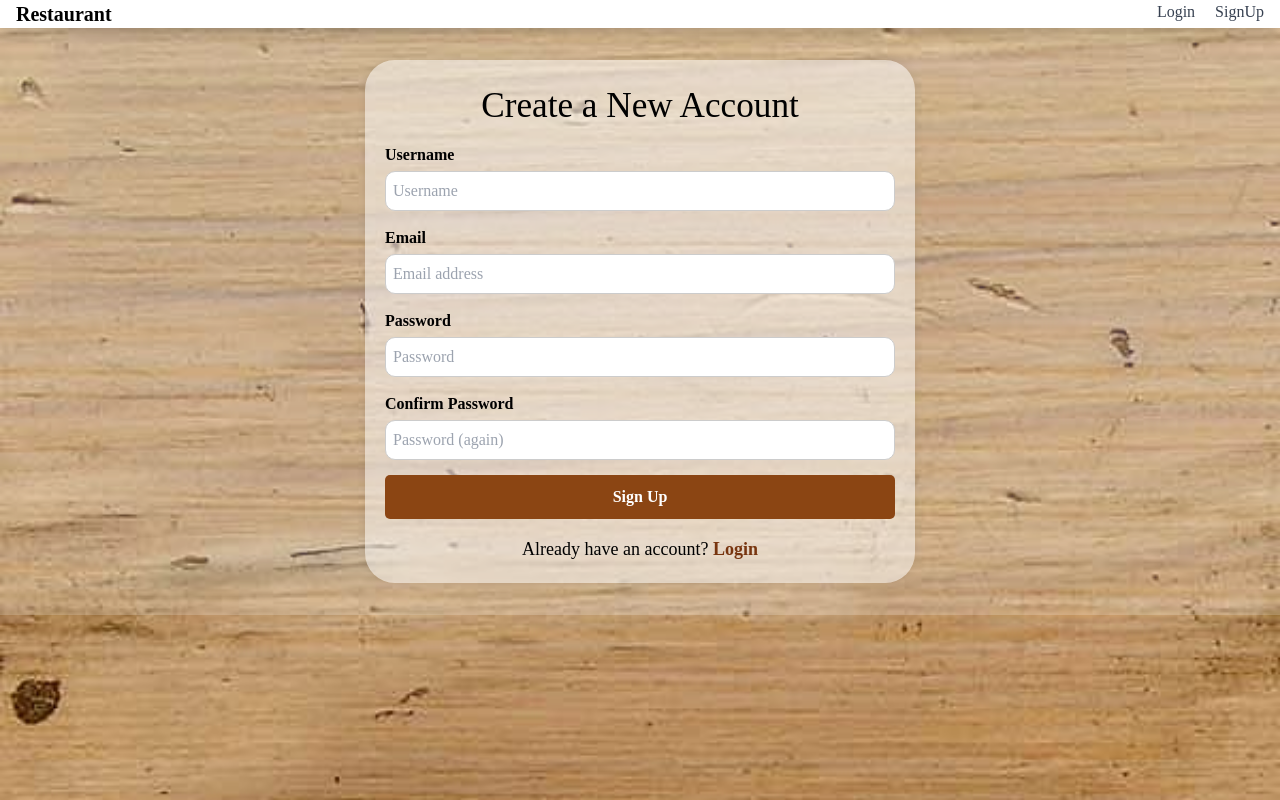
After one commit to sksmagr23/restaurant-service, a Django app: template restaurant_service/users/templates/account/signup.html in a window 1280 px wide. The commit adds this page. Run offline with Django 5.2, Linux system fonts and the light colour scheme; the template is opened without the code that fills it: values that come from a table or form of the project are taken from there, others are empty; some libraries are stand-ins or nearby versions.

Commit message:
added user authentication

```diff
--- /dev/null
+++ b/restaurant_service/users/forms.py
@@ -0,0 +1,13 @@
+from django import forms
+from allauth.account.forms import SignupForm
+
+class CustomSignupForm(SignupForm):
+    def _init_(self, *args, **kwargs):
+        super()._init_(*args, **kwargs)
+        for field in self.fields.values():
+            field.widget.attrs['class'] = 'form-control'
+            field.help_text = ''
+
+    def save(self, request):
+        user = super().save(request)
+        return user
--- /dev/null
+++ b/restaurant_service/users/templates/account/signup.html
@@ -0,0 +1,29 @@
+{% extends "users/base.html" %}
+{% block title %}Sign Up{% endblock %}
+{% block content %}
+<div class="form-container">
+    <h2 class="form-title">Create a New Account</h2>
+    <form method="post" action="{% url 'account_signup' %}">
+        {% csrf_token %}
+        {{ form.non_field_errors }}
+        <div class="form-field">
+            <label for="id_username">Username</label>
+            {{ form.username }}
+        </div>
+        <div class="form-field">
+            <label for="id_email">Email</label>
+            {{ form.email }}
+        </div>
+        <div class="form-field">
+            <label for="id_password1">Password</label>
+            {{ form.password1 }}
+        </div>
+        <div class="form-field">
+            <label for="id_password2">Confirm Password</label>
+            {{ form.password2 }}
+        </div>
+        <button type="submit" class="form-button">Sign Up</button>
+    </form>
+    <p class="text-center text-lg mt-4">Already have an account? <a href="{% url 'account_login' %}" class="text-amber-900 hover:text-red-600 font-bold">Login</a></p>
+</div>
+{% endblock %}
--- a/restaurant_service/users/templates/users/base.html
+++ b/restaurant_service/users/templates/users/base.html
@@ -1,3 +1,4 @@
+{% load static %}
 <!DOCTYPE html>
 <html lang="en">
 <head>
@@ -5,8 +6,76 @@
     <meta name="viewport" content="width=device-width, initial-scale=1.0">
     <title>{% block title %}Restaurant Service{% endblock %}</title>
     <script src="https://cdn.tailwindcss.com"></script>
+    <style>
+        body{
+            font-family: 'Times New Roman', Times, serif;
+        }
+
+        .bg-cover {
+            background-image: url('{% static "users/images/background.jpeg" %}');
+            background-size: cover;
+            background-position: center;
+        }
+        .bg-overlay::before {
+            content: '';
+            position: absolute;
+            top: 0;
+            left: 0;
+            width: 100%;
+            height: 100%;
+            background: rgba(255, 255, 255, 0.2);
+            z-index: -1;
+        }
+        .form-container {
+            max-width: 550px;
+            margin: auto;
+            background: rgba(255, 255, 255, 0.5);
+            padding: 20px;
+            border-radius: 30px;
+            box-shadow: 0 0 10px rgba(0, 0, 0, 0.1);
+        }
+        .form-title {
+            font-size: 2.2em;
+            margin-bottom: 10px;
+            text-align: center;
+        }
+        .form-field {
+            margin-bottom: 15px;
+        }
+        .form-field label {
+            display: block;
+            font-weight: bold;
+            margin-bottom: 4px;
+        }
+        .form-field input {
+            width: 100%;
+            padding: 7px;
+            border: 1px solid #ccc;
+            border-radius: 10px;
+        }
+        .form-button {
+            display: block;
+            width: 100%;
+            padding: 10px;
+            background-color: #8B4513;
+            color: white;
+            font-size: 1em;
+            font-weight: bold;
+            border: none;
+            border-radius: 5px;
+            cursor: pointer;
+        }
+        .form-button:hover {
+            background-color: #8B0000;
+        }
+        .errorlist {
+            color: red;
+            list-style-type: none;
+            padding-left: 0;
+        }
+    </style>
 </head>
-<body class="bg-gray-100">
+<body class="bg-cover bg-overlay relative">
     <nav class="bg-white shadow-lg">
         <div class="container mx-auto px-4">
             <div class="flex justify-between">
@@ -16,7 +85,7 @@
                         <a href="{% url 'account_logout' %}" class="text-gray-700">Logout</a>
                     {% else %}
                         <a href="{% url 'account_login' %}" class="text-gray-700">Login</a>
-                        <a href="{% url 'account_signup' %}" class="ml-4 text-gray-700">Signup</a>
+                        <a href="{% url 'account_signup' %}" class="ml-4 text-gray-700">SignUp</a>
                     {% endif %}
                 </div>
             </div>
```
Also changed, not shown: restaurant_service/restaurant_service/settings.py (+8 -3 lines), restaurant_service/users/templates/account/login.html (added, +20 -0 lines), restaurant_service/users/templates/account/logout.html (added, +14 -0 lines), restaurant_service/users/static/users/images/background.jpeg (added).
